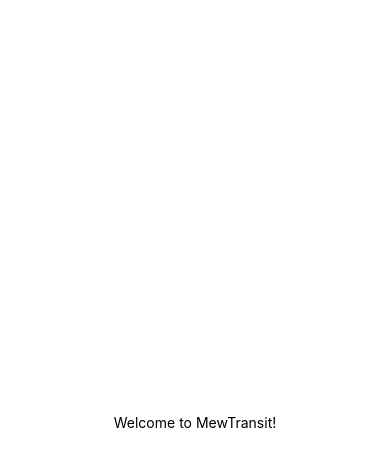
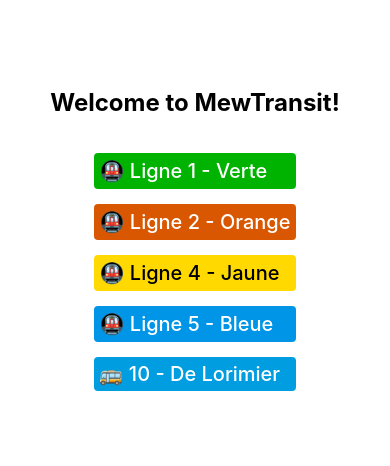
Before and after one commit to mewfree/MewTransit, a React Native app: screen / in a window 390 px wide. Shown: the top 466 px of the page. Built offline with nearby package versions, Linux system fonts and the light colour scheme.

Commit message:
first transit-related stuff

```diff
--- a/App.js
+++ b/App.js
@@ -1,10 +1,64 @@
 import { StatusBar } from "expo-status-bar";
-import { StyleSheet, Text, View } from "react-native";
+import { FlatList, StyleSheet, Text, View } from "react-native";
+import routes from "./routes.json";
+
+const renderItem = ({ item }) => {
+  if (item.route_type == 1) {
+    return (
+      <View
+        style={{
+          padding: 6,
+          marginBottom: 15,
+          borderRadius: 4,
+          backgroundColor: "#" + item.route_color,
+        }}
+      >
+        <Text
+          style={{
+            fontWeight: "500",
+            fontSize: 20,
+            color: "#" + item.route_text_color,
+          }}
+        >
+          🚇 {item.route_long_name}
+        </Text>
+      </View>
+    );
+  }
+
+  if (item.route_type == 3) {
+    return (
+      <View
+        style={{
+          padding: 5,
+          marginBottom: 5,
+          borderRadius: 4,
+          backgroundColor: "#" + item.route_color,
+        }}
+      >
+        <Text
+          style={{
+            fontWeight: "500",
+            fontSize: 20,
+            color: "#" + item.route_text_color,
+          }}
+        >
+          🚌 {item.route_short_name} - {item.route_long_name}
+        </Text>
+      </View>
+    );
+  }
+};
 
 export default function App() {
   return (
     <View style={styles.container}>
-      <Text>Welcome to MewTransit!</Text>
+      <Text style={styles.titleText}>Welcome to MewTransit!</Text>
+      <FlatList
+        style={styles.listContainer}
+        data={routes}
+        renderItem={({ item }) => renderItem({ item })}
+      />
       <StatusBar style="auto" />
     </View>
   );
@@ -13,8 +67,17 @@ export default function App() {
 const styles = StyleSheet.create({
   container: {
     flex: 1,
+    paddingTop: 64,
     backgroundColor: "#fff",
     alignItems: "center",
     justifyContent: "center",
   },
+  listContainer: {
+    paddingTop: 12,
+  },
+  titleText: {
+    fontSize: 24,
+    fontWeight: "bold",
+    padding: 24,
+  },
 });
--- /dev/null
+++ b/routes.json
@@ -0,0 +1,52 @@
+[
+  {
+    "route_id": 1,
+    "agency_id": "STM",
+    "route_short_name": 1,
+    "route_long_name": "Ligne 1 - Verte",
+    "route_type": 1,
+    "route_url": "http://www.stm.info/fr/infos/reseaux/metro/verte",
+    "route_color": "00B300",
+    "route_text_color": "FFFFFF"
+  },
+  {
+    "route_id": 2,
+    "agency_id": "STM",
+    "route_short_name": 2,
+    "route_long_name": "Ligne 2 - Orange",
+    "route_type": 1,
+    "route_url": "http://www.stm.info/fr/infos/reseaux/metro/orange",
+    "route_color": "D95700",
+    "route_text_color": "FFFFFF"
+  },
+  {
+    "route_id": 4,
+    "agency_id": "STM",
+    "route_short_name": 4,
+    "route_long_name": "Ligne 4 - Jaune",
+    "route_type": 1,
+    "route_url": "http://www.stm.info/fr/infos/reseaux/metro/jaune",
+    "route_color": "FFD900",
+    "route_text_color": "000000"
+  },
+  {
+    "route_id": 5,
+    "agency_id": "STM",
+    "route_short_name": 5,
+    "route_long_name": "Ligne 5 - Bleue",
+    "route_type": 1,
+    "route_url": "http://www.stm.info/fr/infos/reseaux/metro/bleue",
+    "route_color": "0095E6",
+    "route_text_color": "FFFFFF"
+  },
+  {
+    "route_id": 10,
+    "agency_id": "STM",
+    "route_short_name": 10,
+    "route_long_name": "De Lorimier",
+    "route_type": 3,
+    "route_url": "http://www.stm.info/fr/infos/reseaux/bus",
+    "route_color": "009EE0",
+    "route_text_color": "FFFFFF"
+  }
+]
```
Also changed, not shown: 1 other file (tests, documents, lock files or other folders).
